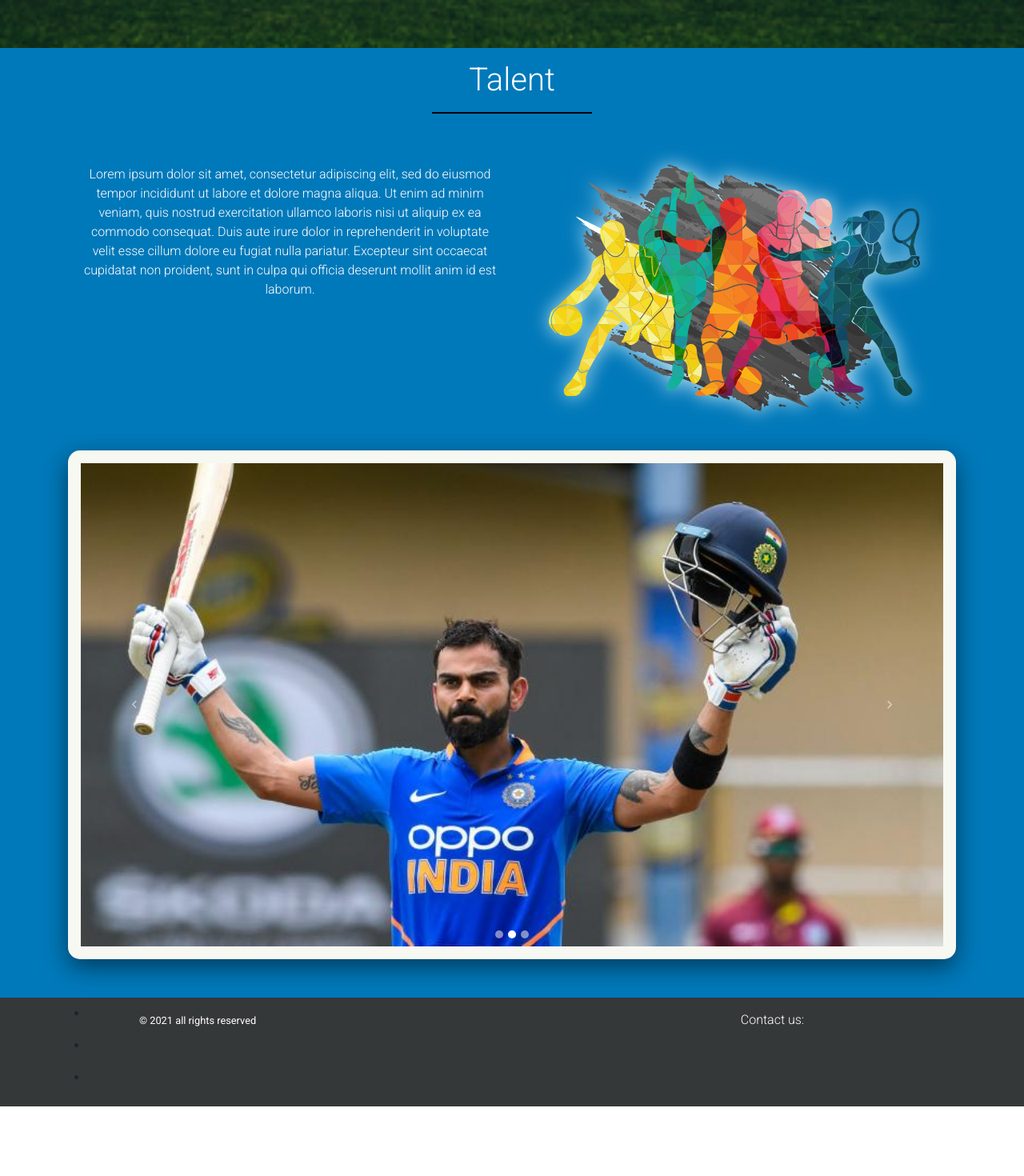
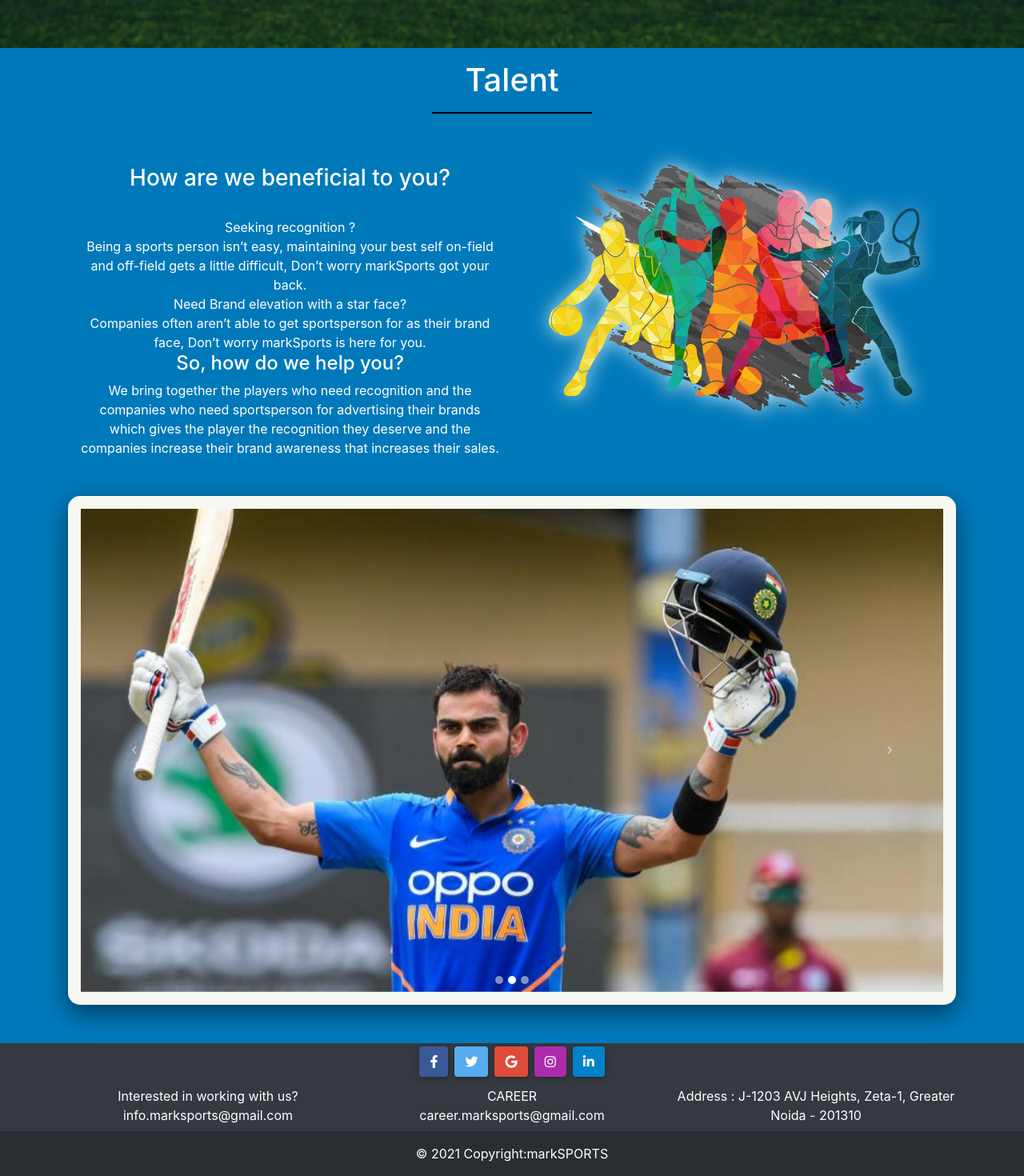
Before and after one commit to sidhearts/marksports, a React (Create React App) app: page /talent in a window 1280 px wide. Shown: the part 640-2110 px from the top of the page at 80% size. Before the commit the page ends 2023 px from the top, so only its background shows below. Built offline with nearby package versions, Linux system fonts and the light colour scheme.

Commit message:
footer and talent

```diff
--- a/src/component/Brands.js
+++ b/src/component/Brands.js
@@ -37,7 +37,7 @@
                   data-aos="zoom-in"
                   src="/images/logo-1.png"
                   alt="brand"
-                  className="rounded img-fluid brand-logo"
+                  className="rounded img-fluid"
                 />
               </Col>
               <Col xs={6} md={3} className="p-2 p-md-3">
@@ -45,7 +45,7 @@
                   data-aos="zoom-in"
                   src="/images/logo-2.png"
                   alt="brand"
-                  className="rounded img-fluid brand-logo"
+                  className="rounded img-fluid"
                 />
               </Col>
               <Col xs={6} md={3} className="p-2 p-md-3">
@@ -53,7 +53,7 @@
                   data-aos="zoom-in"
                   src="/images/logo-3.png"
                   alt="brand"
-                  className="rounded img-fluid brand-logo"
+                  className="rounded img-fluid"
                 />
               </Col>
               <Col xs={6} md={3} className="p-2 p-md-3">
@@ -61,7 +61,7 @@
                   data-aos="zoom-in"
                   src="/images/logo-4.png"
                   alt="brand"
-                  className="rounded img-fluid brand-logo"
+                  className="rounded img-fluid"
                 />
               </Col>
             </Row>
@@ -71,7 +71,7 @@
                   data-aos="zoom-in"
                   src="/images/logo-5.png"
                   alt="brand"
-                  className="rounded img-fluid brand-logo"
+                  className="rounded img-fluid"
                 />
               </Col>
               <Col xs={6} md={3} className="p-2 p-md-3">
@@ -79,7 +79,7 @@
                   data-aos="zoom-in"
                   src="/images/logo-6.png"
                   alt="brand"
-                  className="rounded img-fluid brand-logo"
+                  className="rounded img-fluid"
                 />
               </Col>
               <Col xs={6} md={3} className="p-2 p-md-3">
@@ -87,7 +87,7 @@
                   data-aos="zoom-in"
                   src="/images/logo-7.png"
                   alt="brand"
-                  className="rounded img-fluid brand-logo"
+                  className="rounded img-fluid"
                 />
               </Col>
               <Col xs={6} md={3} className="p-2 p-md-3">
@@ -95,7 +95,7 @@
                   data-aos="zoom-in"
                   src="/images/logo-8.png"
                   alt="brand"
-                  className="rounded img-fluid brand-logo"
+                  className="rounded img-fluid"
                 />
               </Col>
             </Row>
@@ -105,7 +105,7 @@
                   data-aos="zoom-in"
                   src="/images/logo-9.png"
                   alt="brand"
-                  className="rounded img-fluid brand-logo"
+                  className="rounded img-fluid"
                 />
               </Col>
               <Col xs={6} md={3} className="p-2 p-md-3">
@@ -113,7 +113,7 @@
                   data-aos="zoom-in"
                   src="/images/logo-10.png"
                   alt="brand"
-                  className="rounded img-fluid brand-logo"
+                  className="rounded img-fluid"
                 />
               </Col>
               <Col xs={6} md={3} className="p-2 p-md-3">
@@ -121,7 +121,7 @@
                   data-aos="zoom-in"
                   src="/images/logo-11.png"
                   alt="brand"
-                  className="rounded img-fluid brand-logo"
+                  className="rounded img-fluid"
                 />
               </Col>
               <Col xs={6} md={3} className="p-2 p-md-3">
@@ -129,7 +129,7 @@
                   data-aos="zoom-in"
                   src="/images/logo-12.png"
                   alt="brand"
-                  className="rounded img-fluid brand-logo"
+                  className="rounded img-fluid"
                 />
               </Col>
             </Row>
@@ -139,7 +139,7 @@
                   data-aos="zoom-in"
                   src="/images/logo-13.png"
                   alt="brand"
-                  className="rounded img-fluid brand-logo"
+                  className="rounded img-fluid"
                 />
               </Col>
               <Col xs={6} md={3} className="p-2 p-md-3">
@@ -147,7 +147,7 @@
                   data-aos="zoom-in"
                   src="/images/logo-14.png"
                   alt="brand"
-                  className="rounded img-fluid brand-logo"
+                  className="rounded img-fluid"
                 />
               </Col>
               <Col xs={6} md={3} className="p-2 p-md-3">
@@ -155,7 +155,7 @@
                   data-aos="zoom-in"
                   src="/images/logo-15.png"
                   alt="brand"
-                  className="rounded img-fluid brand-logo"
+                  className="rounded img-fluid"
                 />
               </Col>
               <Col xs={6} md={3} className="p-2 p-md-3">
@@ -163,7 +163,7 @@
                   data-aos="zoom-in"
                   src="/images/logo-16.png"
                   alt="brand"
-                  className="rounded img-fluid brand-logo"
+                  className="rounded img-fluid"
                 />
               </Col>
             </Row>
--- a/src/component/Footer.js
+++ b/src/component/Footer.js
@@ -1,63 +1,94 @@
 import React from "react";
-import { Container, Col, Row, Nav} from 'react-bootstrap';
 import "../stylesheets/home.css";
 
 export default function Footer() {
   return (
-      <div className="footer">
-        <Container>
-          <Row>
-            <nav clasName="footer-nav">
-            <ul>
-              <li>
-                 <Nav.Item>
-              <Nav.Link
-                data-placement="bottom"
-                href="https://twitter.com"
+    <div>
+      <footer className="bg-dark text-center text-white">
+        <div className="container">
+          <section>
+            <a
+              className="btn btn-floating m-1"
+              style={{ backgroundColor: "#3b5998" }}
+              href="https://m.facebook.com/pages/category/Product-Service/markSportsonline-111165667423881/"
               target="_blank"
-                title="Follow us on Twitter"
+              role="button"
             >
-                <i className="fa fa-twitter" />
-                <p className="d-lg-none">Twitter</p>
-              </Nav.Link>
-            </Nav.Item>
-              </li>
-              <li>
-            <Nav.Item>
-              <Nav.Link
-                data-placement="bottom"
-                href="https://www.facebook.com/"
+              <i className="fab fa-facebook-f"></i>
+            </a>
+
+            <a
+              className="btn btn-floating m-1"
+              style={{ backgroundColor: "#55acee" }}
+              href="https://twitter.com/INDmarkSports?s=09"
               target="_blank"
-                title="Like us on Facebook"
+              role="button"
             >
-                <i className="fa fa-facebook-square" />
-                <p className="d-lg-none">Facebook</p>
-              </Nav.Link>
-            </Nav.Item>
-              </li>
-              <li>
-               <Nav.Item>
-              <Nav.Link
-                data-placement="bottom"
-                href="https://www.instagram.com/"
+              <i className="fab fa-twitter"></i>
+            </a>
+
+            <a
+              className="btn btn-floating m-1"
+              style={{ backgroundColor: "#dd4b39" }}
+              href="#!"
               target="_blank"
-                title="Follow us on Instagram"
+              role="button"
             >
-                <i className="fa fa-instagram" />
-                <p className="d-lg-none">Instagram</p>
-              </Nav.Link>
-            </Nav.Item>
-              </li>
-            </ul>
-            </nav>
-            <Col xs={6} className="texts text-left p-3">
-              <small>&copy; 2021 all rights reserved</small>
-            </Col>
-            <Col xs={5} className="texts p-3">
-              <span>Contact us:</span>
-            </Col>
-          </Row>
-        </Container>
+              <i className="fab fa-google"></i>
+            </a>
+
+            <a
+              className="btn btn-floating m-1"
+              style={{ backgroundColor: "#ac2bac" }}
+              href="https://www.instagram.com/marksports.online/"
+              target="_blank"
+              role="button"
+            >
+              <i className="fab fa-instagram"></i>
+            </a>
+
+            <a
+              className="btn btn-floating m-1"
+              style={{ backgroundColor: "#0082ca" }}
+              href="https://www.linkedin.com/company/marksports-in"
+              target="_blank"
+              role="button"
+            >
+              <i className="fab fa-linkedin-in"></i>
+            </a>
+          </section>
+          <div className="row">
+            <div className="col-12 col-md-4 p-2">
+              Interested in working with us?
+              <a className="text-white" href="mailto:info.marksports@gmail.com">
+                info.marksports@gmail.com
+              </a>
+            </div>
+            <div className="col-12 col-md-4 p-2">
+              CAREER<br />
+              <a
+                className="text-white"
+                href="mailto:career.marksports@gmail.com"
+              >
+                career.marksports@gmail.com
+              </a>
+            </div>
+            <div className="col-12 col-md-4 p-2">
+              Address : J-1203 AVJ Heights, Zeta-1, Greater Noida - 201310
+            </div>
+          </div>
+        </div>
+
+        <div
+          className="text-center p-3"
+          style={{ backgroundColor: "rgba(0,0, 0, 0.2)" }}
+        >
+          © 2021 Copyright:
+          <a className="text-white" href="http://marksports.herokuapp.com/">
+            markSPORTS
+          </a>
+        </div>
+      </footer>
     </div>
   );
 }
--- a/src/component/Home.js
+++ b/src/component/Home.js
@@ -91,7 +91,7 @@
             <MDBContainer>
               <MDBRow>
                 <MDBCol md="6">
-                  <form action="https://formspree.io/f/myylywrn" method="POST">
+                  <form action="https://formspree.io/f/meqvqynj" method="POST">
                     <p className="h5 text-center my-4">
                       <b>
                         <u>CAREER</u>
@@ -166,7 +166,7 @@
                 </MDBCol>
 
                 <MDBCol md="6">
-                  <form action="https://formspree.io/f/xoqyqdgr" method="POST">
+                  <form action="https://formspree.io/f/mzbybnyn" method="POST">
                     <p className="h5 text-center my-4">
                       <b>
                         <u>SUBSCRIBE</u>
--- a/src/component/Talent.js
+++ b/src/component/Talent.js
@@ -18,13 +18,21 @@
         <Container className="pt-5">
           <Row>
             <Col xs={12} md={6} className="texts">
-              Lorem ipsum dolor sit amet, consectetur adipiscing elit, sed do
-              eiusmod tempor incididunt ut labore et dolore magna aliqua. Ut
-              enim ad minim veniam, quis nostrud exercitation ullamco laboris
-              nisi ut aliquip ex ea commodo consequat. Duis aute irure dolor in
-              reprehenderit in voluptate velit esse cillum dolore eu fugiat
-              nulla pariatur. Excepteur sint occaecat cupidatat non proident,
-              sunt in culpa qui officia deserunt mollit anim id est laborum.
+              <h3>How are we beneficial to you?</h3><br />
+              Seeking recognition ?<br />
+              Being a
+              sports person isn’t easy, maintaining your best self on-field and
+              off-field gets a little difficult, Don’t worry markSports got your
+              back.<br />
+              Need Brand elevation with a star face?<br />
+              Companies often
+              aren’t able to get sportsperson for as their brand face, Don’t
+              worry markSports is here for you.
+              <h4>So, how do we help you?</h4> We bring
+              together the players who need recognition and the companies who
+              need sportsperson for advertising their brands which gives the
+              player the recognition they deserve and the companies increase
+              their brand awareness that increases their sales.
             </Col>
             <Col xs={12} md={6}>
               <img
--- a/src/index.js
+++ b/src/index.js
@@ -3,8 +3,8 @@
 import './index.css';
 import App from './App';
 import reportWebVitals from './reportWebVitals';
+import 'mdbreact/dist/css/mdb.css';
 import 'bootstrap/dist/css/bootstrap.css';
-import 'mdbreact/dist/css/mdb.css';
 import '@fortawesome/fontawesome-free/css/all.min.css';
 
 ReactDOM.render(
--- a/src/stylesheets/home.css
+++ b/src/stylesheets/home.css
@@ -78,9 +78,6 @@
   font-family: "Montserrat", sans-serif;
 }
 
-.brand-logo {
-  filter: drop-shadow(0 0 0.5rem rgba(0, 0, 0, 0.5));
-}
 
 .footer {
   background: #353839;
```
Also changed, not shown: 1 other file (tests, documents, lock files or other folders). Lines whose indentation alone changed are shown as unchanged.
